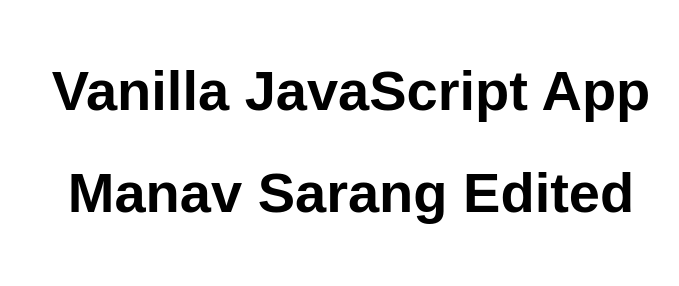
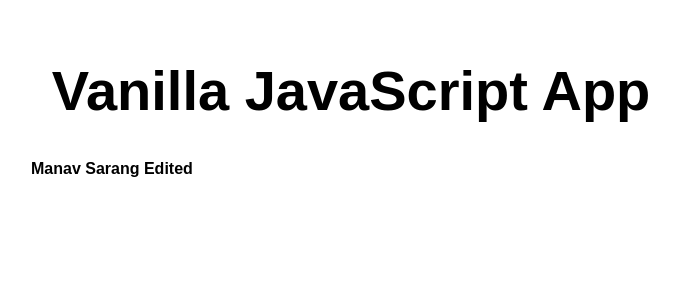
Before and after one commit to Manav225/Try, a website: page src/index.html in a window 1280 px wide. Shown: the whole page, without its empty margins (289-968 px from the left). Drawn offline with Linux system fonts and the light colour scheme.

Commit message:
Update index.html

```diff
--- a/src/index.html
+++ b/src/index.html
@@ -5,13 +5,13 @@
   <meta charset="UTF-8">
   <meta name="viewport" content="width=device-width, initial-scale=1.0">
   <link rel="stylesheet" href="styles.css">
-  <title> App</title>
+  <title>App</title>
 </head>
 
 <body>
   <main>
     <h1>Vanilla JavaScript App</h1>
-    <h1>Manav Sarang Edited </h1>
+    <h4>Manav Sarang Edited </h4>
   </main>
 </body>
 
```
